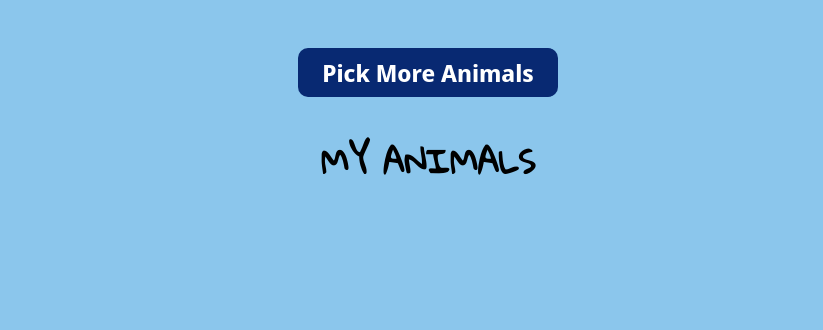
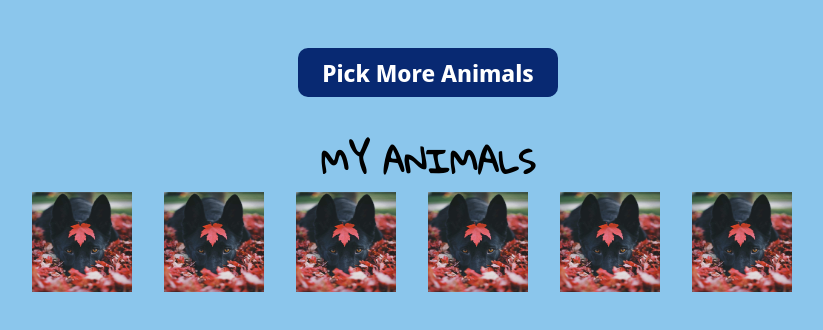
Before and after one commit to shawncace/animal-house, a React (Create React App) app: page /animalhome in a window 1280 px wide. Shown: the top 330 px of the page, without its empty margins (212-1035 px from the left). Built offline with nearby package versions, Linux system fonts and the light colour scheme.

Commit message:
img container for animalhome set and instructions in index

```diff
--- a/src/Pages/AnimalHome.js
+++ b/src/Pages/AnimalHome.js
@@ -1,4 +1,5 @@
 import {useNavigate} from 'react-router-dom'
+import dummypic from '../images/dummypic.png'
 
 const AnimalHome = () => {
   let navigate=useNavigate()
@@ -10,7 +11,14 @@ const AnimalHome = () => {
           <button className="btn" onClick={()=>navigate('/')}>Pick More Animals</button>
         </div>
         <header className='header'>My Animals</header>
-
+        <div className="my-animals-img-container">
+          <img src={dummypic} alt="dummypic" className="my-animal-pic" />
+          <img src={dummypic} alt="dummypic" className="my-animal-pic" />
+          <img src={dummypic} alt="dummypic" className="my-animal-pic" />
+          <img src={dummypic} alt="dummypic" className="my-animal-pic" />
+          <img src={dummypic} alt="dummypic" className="my-animal-pic" />
+          <img src={dummypic} alt="dummypic" className="my-animal-pic" />
+        </div>
       </div>
 
     </>
--- a/src/Pages/Index.js
+++ b/src/Pages/Index.js
@@ -5,6 +5,7 @@ import tryagainpic from '../images/tryagain.jpg'
 const Index = () => {
   const [imgSrc, setImgSrc]=useState('')
   const [searchStatus, setSearchStatus]=useState(false)
+  const [myAnimals, setMyAnimals]=useState([])
 
   const catURL='https://aws.random.cat/meow'
   const dogURL = 'https://random.dog/woof.json'
@@ -44,6 +45,12 @@ const Index = () => {
     setImgSrc(data.file)
   }
 
+  const takeHome=()=>{
+    const img = imgSrc
+    alert(img)
+    setMyAnimals([...myAnimals, img])
+  }
+
   return (
     <div className="project-wrapper">
           <div className="header-container">
@@ -53,6 +60,11 @@ const Index = () => {
           <div className="emoji-container">
             <div className='emojis'>&#128054;</div>
             <div className='emojis'>&#128049;</div>
+
+          </div>
+
+          <div className="instructions">
+            <p>(Click the picture and take it home!)</p>
           </div>
 
           <div className="btn-container">
@@ -64,7 +76,7 @@ const Index = () => {
             {
               searchStatus ?
               <div className="img">
-              <img className='image' src={imgSrc} alt="pic" />
+                <img className='image' src={imgSrc} alt="pic" onClick={takeHome}/>
               </div>
               :
               <div className='stop-gap'>
--- a/src/index.css
+++ b/src/index.css
@@ -41,11 +41,22 @@ body{
   font-size: 2.5em;
 }
 
+.instructions{
+  /* border:1px solid orange; */
+  padding-top: 1rem;
+}
+
+.instructions p{
+  /* border: 1px solid red; */
+  text-align: center;
+  font-family: 'Gloria Hallelujah', cursive;
+}
+
 .btn-container{
   /* border:2px solid blue; */
   display: flex;
   justify-content: space-between;
-  padding-top: 3em;
+  padding-top: 2em;
   width: 95%;
   margin: 0 auto;
 }
@@ -117,3 +128,18 @@ body{
   justify-content: center;
   padding-top: 3rem;
 }
+
+.my-animals-img-container{
+  /* border:2px solid orange; */
+  display: flex;
+  justify-content: center;
+  flex-wrap: wrap;
+}
+
+.my-animal-pic{
+  height: 100px;
+  width: 100px;
+  /* border: 1px solid red; */
+  margin-right: 2rem;
+  margin-bottom: 2rem;
+}
```
Also changed, not shown: src/images/dummypic.png (added).
